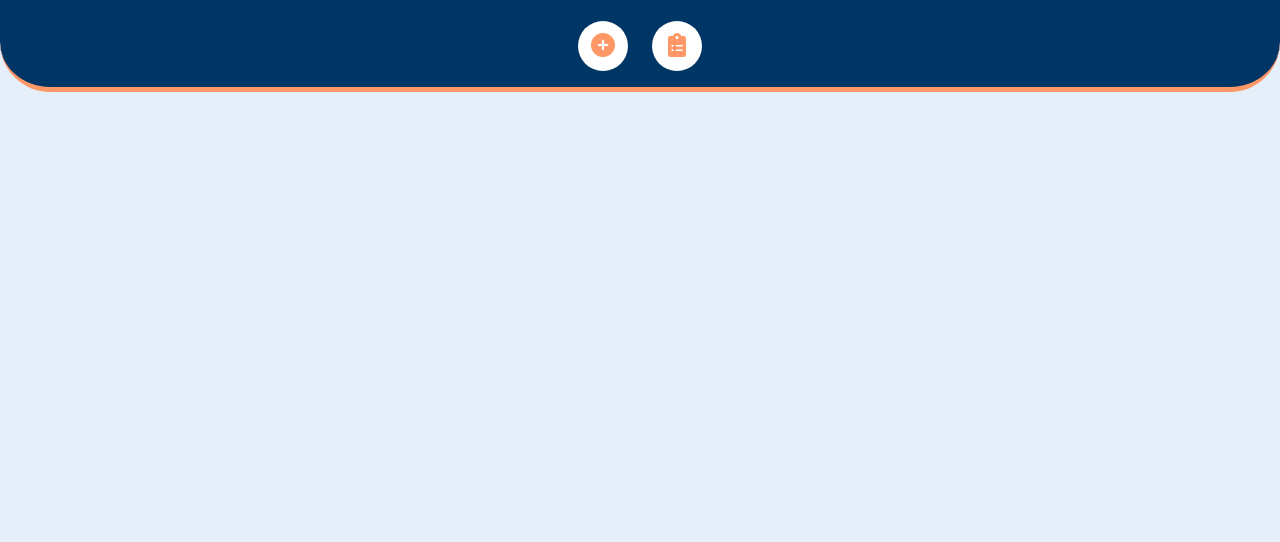
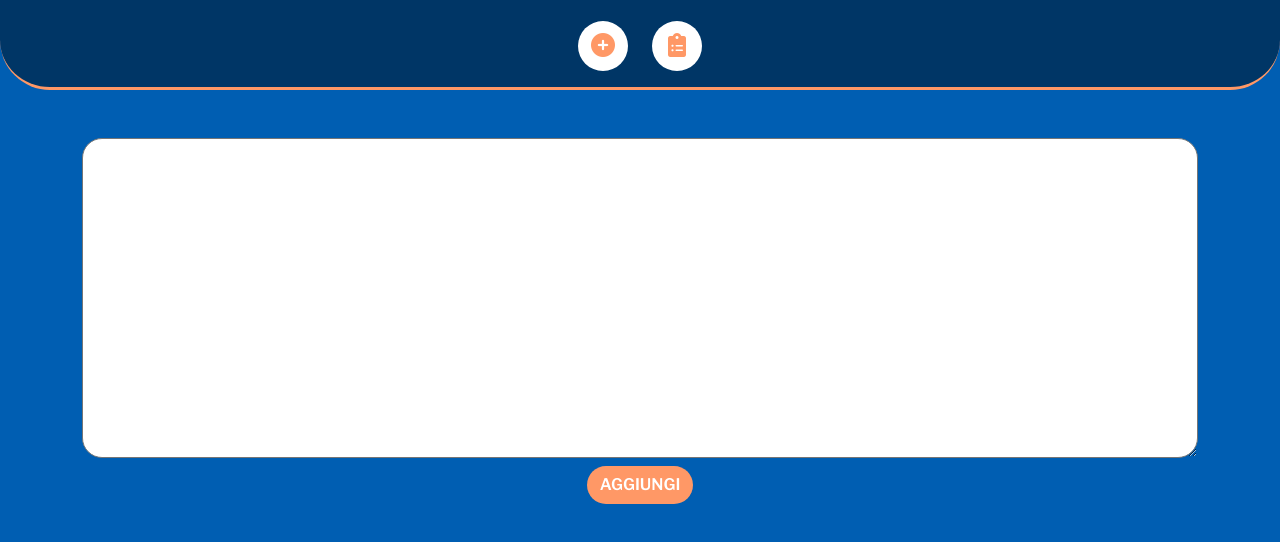
Before and after one commit to MonteDeveloper/shopping-list-generator, a plain HTML site: page index.html in a window 1280 px wide. Shown: the part 198-740 px from the top of the page. Drawn offline with nearby package versions, Linux system fonts and the light colour scheme.

Commit message:
textarea

```diff
--- a/css/main.css
+++ b/css/main.css
@@ -1,7 +1,7 @@
 :root{
     --primary-color: #003666;
     --secondary-color: #ff9866;
-    --bg-page-color: #e5eff9;
+    --bg-page-color: #005eb2;
 }
 
 body{
@@ -11,16 +11,23 @@ body{
 
 header{
     background-color: var(--primary-color);
-    border-bottom: 5px solid var(--secondary-color);
+    border-bottom: 3px solid var(--secondary-color);
     border-bottom-left-radius: 50px;
     border-bottom-right-radius: 50px;
 }
 
 .my-button{
-    color: var(--secondary-color);
+    color: var(--secondary-color) !important;
     padding: .5rem;
     font-weight: 500;
     font-size: 1.5rem;
+}
+
+.my-second-button{
+    background-color: var(--secondary-color) !important;
+    border-radius: 20px !important;
+    color: white !important;
+    font-weight: 600 !important;
 }
 
 .my-circle{
@@ -29,3 +36,10 @@ header{
     border-radius: 50%;
     display: block;
 }
+
+#my-textarea{
+    border-radius: 20px;
+    width: 100%;
+    height: 40vh;
+    padding: 1rem;
+}
--- a/index.html
+++ b/index.html
@@ -41,6 +41,12 @@
     </header>
 
     <main>
+        <div class="container">
+            <div class="d-flex flex-column align-items-center pt-5 gap-2">
+                <textarea id="my-textarea"></textarea>
+                <button class="btn my-second-button">AGGIUNGI</button>
+            </div>
+        </div>
 
     </main>
 
```
